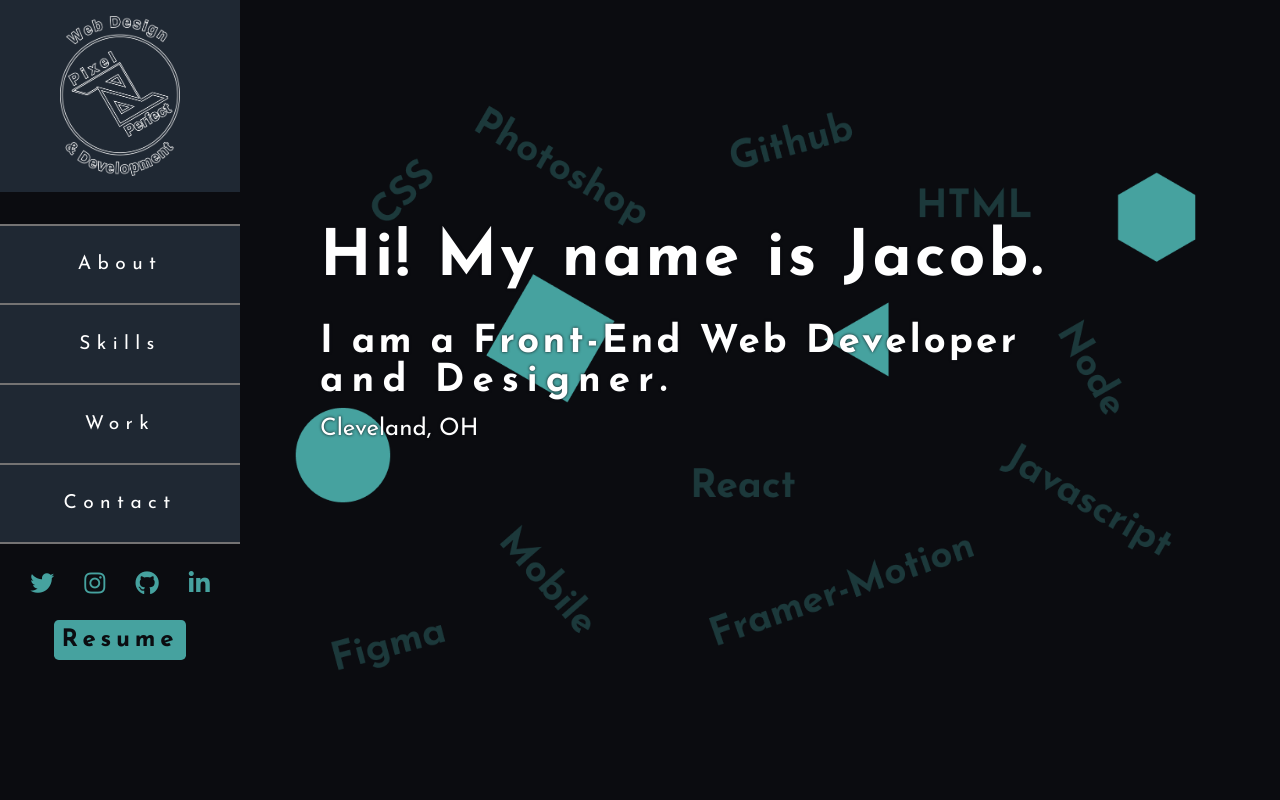
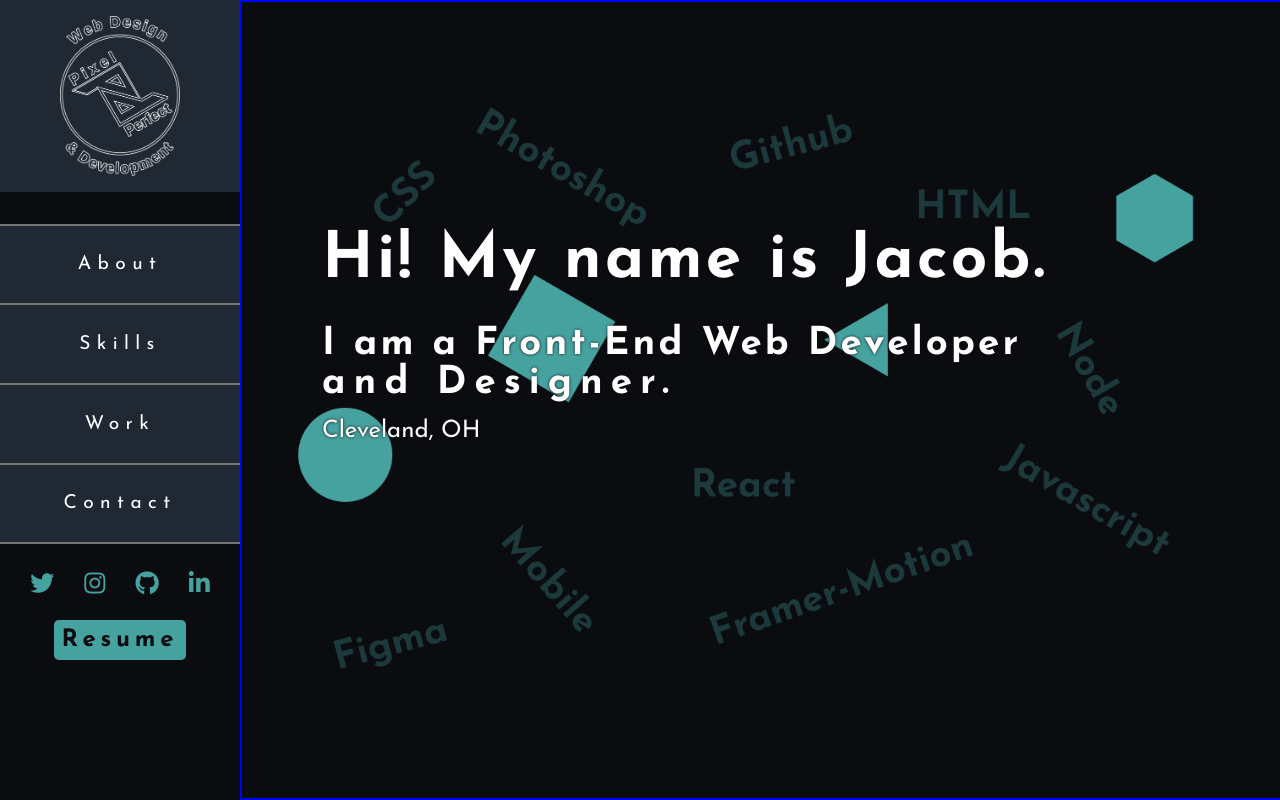
Before and after one commit to J-Whisler/jacob-whisler, a React (Create React App) app: page / in a window 1280 px wide. Shown: the top 800 px of the page. Built offline with nearby package versions, Linux system fonts and the light colour scheme.

Commit message:
About component animations

```diff
--- a/src/components/About/About.jsx
+++ b/src/components/About/About.jsx
@@ -145,7 +145,7 @@ const About = () => {
 };
 
 const AboutContainer = styled(motion.div)`
-  /* border: 2px solid blue; */
+  border: 2px solid blue;
   width: 84.17%;
   height: 100vh;
   position: absolute;
```
